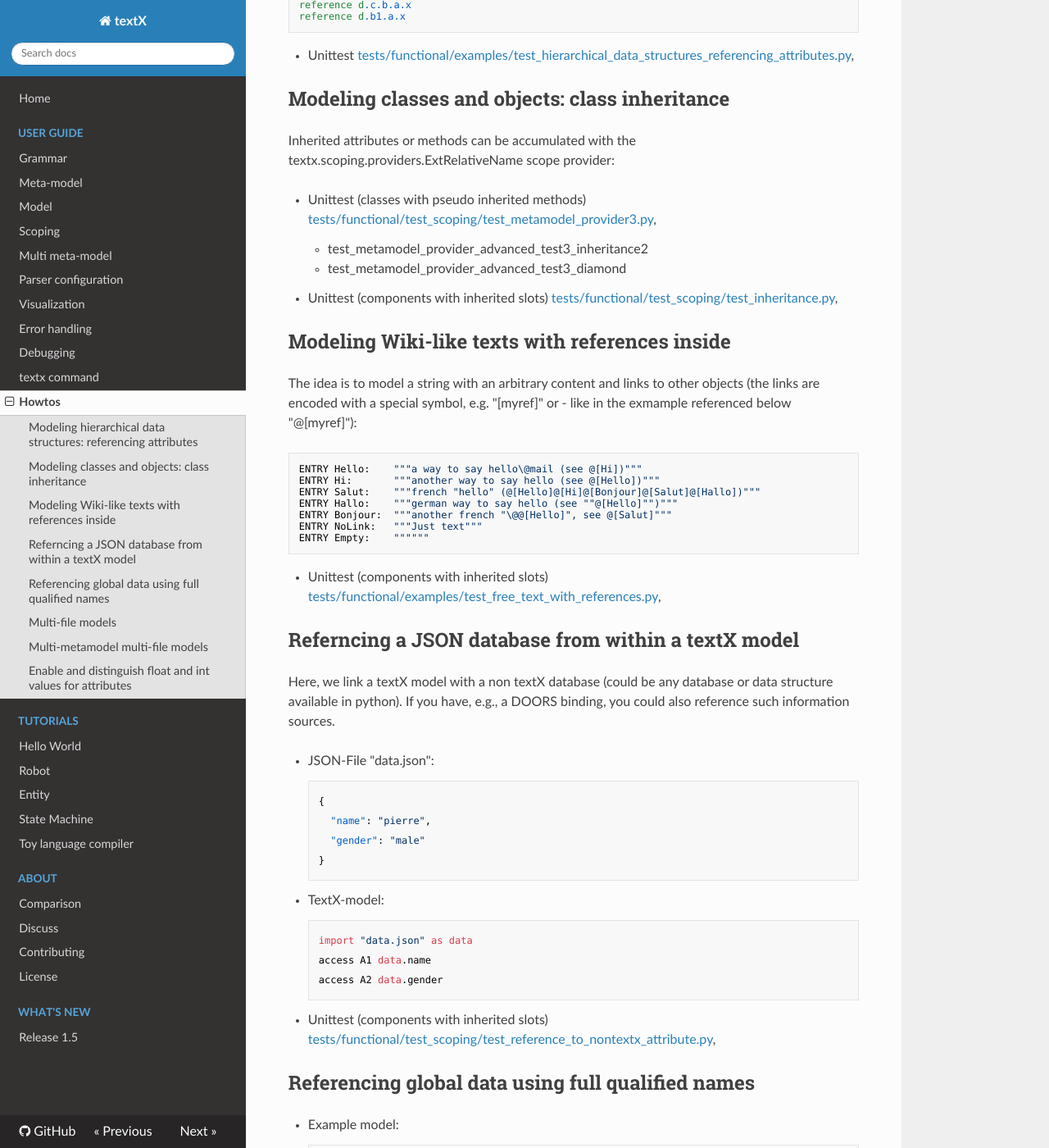
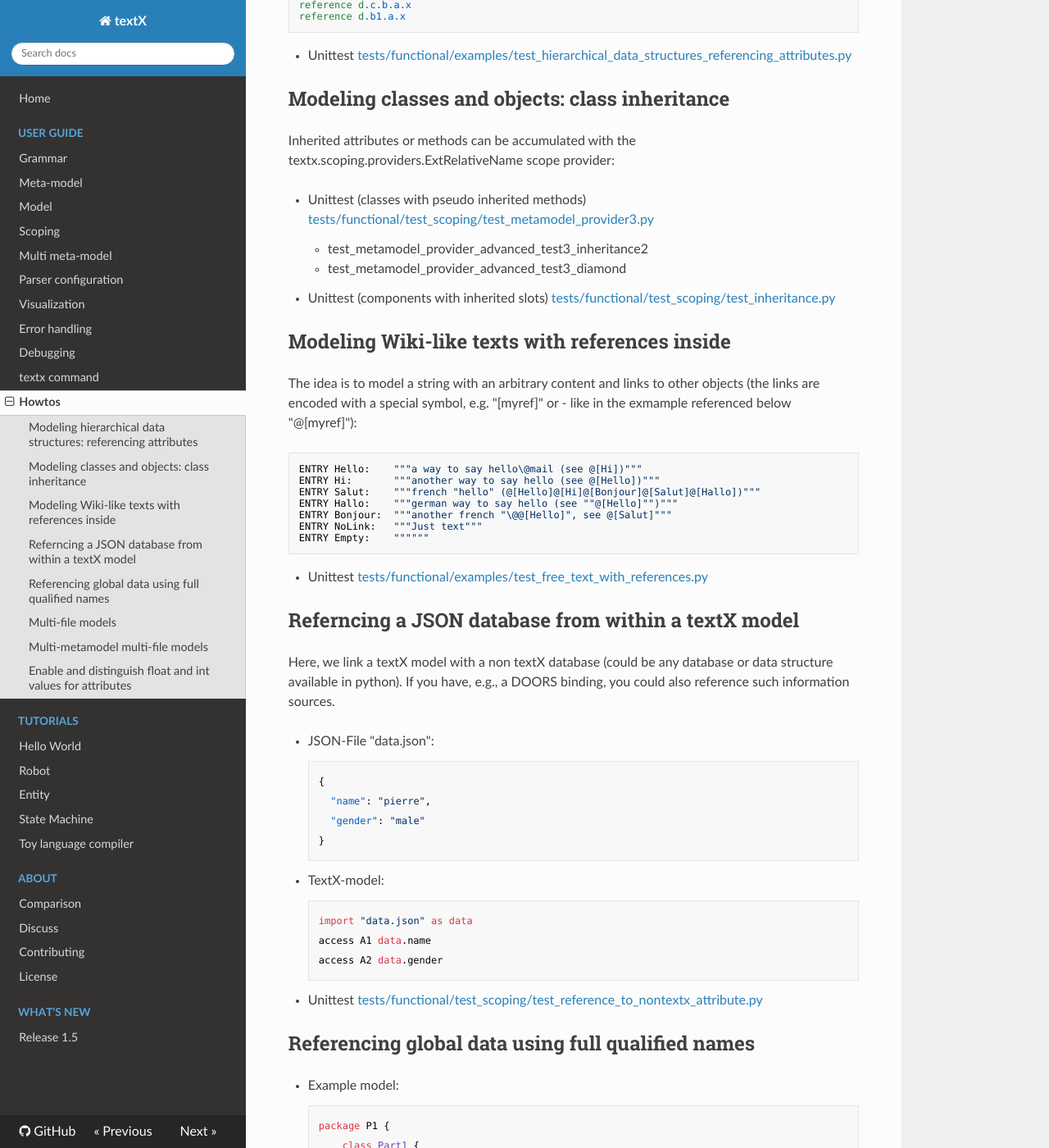
Before and after one commit to textX/textX, an MkDocs documentation site: the page built from docs/howto.md, in a window 1280 px wide and 1400 px high, scrolled down 548 px. Shown: the whole window at 82% size. Built offline with MkDocs 1.6.1, drawn with Linux system fonts in a browser that asks for light colours; nearby versions of some CDN libraries; comment, search, counter and statistics services are not loaded.

Commit message:
minor text changes

```diff
--- a/docs/howto.md
+++ b/docs/howto.md
@@ -26,7 +26,7 @@
     reference d.b1.a.x
 
  * Unittest
-   [tests/functional/examples/test_hierarchical_data_structures_referencing_attributes.py](https://github.com/igordejanovic/textX/blob/master/tests/functional/examples/test_hierarchical_data_structures_referencing_attributes.py),
+   [tests/functional/examples/test_hierarchical_data_structures_referencing_attributes.py](https://github.com/igordejanovic/textX/blob/master/tests/functional/examples/test_hierarchical_data_structures_referencing_attributes.py)
 
 ## Modeling classes and objects: class inheritance
 
@@ -34,12 +34,12 @@
 textx.scoping.providers.ExtRelativeName scope provider:
 
  * Unittest (classes with pseudo inherited methods)
-   [tests/functional/test_scoping/test_metamodel_provider3.py](https://github.com/igordejanovic/textX/blob/master/tests/functional/test_scoping/test_metamodel_provider3.py),
+   [tests/functional/test_scoping/test_metamodel_provider3.py](https://github.com/igordejanovic/textX/blob/master/tests/functional/test_scoping/test_metamodel_provider3.py)
     * test_metamodel_provider_advanced_test3_inheritance2
     * test_metamodel_provider_advanced_test3_diamond
 
  * Unittest (components with inherited slots)
-   [tests/functional/test_scoping/test_inheritance.py](https://github.com/igordejanovic/textX/blob/master/tests/functional/test_scoping/test_inheritance.py),
+   [tests/functional/test_scoping/test_inheritance.py](https://github.com/igordejanovic/textX/blob/master/tests/functional/test_scoping/test_inheritance.py)
 
 
 ## Modeling Wiki-like texts with references inside
@@ -56,8 +56,8 @@
     ENTRY NoLink:   """Just text"""
     ENTRY Empty:    """"""
 
- * Unittest (components with inherited slots)
-   [tests/functional/examples/test_free_text_with_references.py](https://github.com/igordejanovic/textX/blob/master/tests/functional/examples/test_free_text_with_references.py),
+ * Unittest
+   [tests/functional/examples/test_free_text_with_references.py](https://github.com/igordejanovic/textX/blob/master/tests/functional/examples/test_free_text_with_references.py)
 
 
 ## Referncing a JSON database from within a textX model
@@ -80,8 +80,8 @@
         access A2 data.gender
 
 
- * Unittest (components with inherited slots)
-   [tests/functional/test_scoping/test_reference_to_nontextx_attribute.py](https://github.com/igordejanovic/textX/blob/master/tests/functional/test_scoping/test_reference_to_nontextx_attribute.py),
+ * Unittest
+   [tests/functional/test_scoping/test_reference_to_nontextx_attribute.py](https://github.com/igordejanovic/textX/blob/master/tests/functional/test_scoping/test_reference_to_nontextx_attribute.py)
 
 ## Referencing global data using full qualified names
 
@@ -103,19 +103,19 @@
         }
 
  * Unittest
-   [tests/functional/test_scoping/test_full_qualified_name.py](https://github.com/igordejanovic/textX/blob/master/tests/functional/test_scoping/test_full_qualified_name.py),
+   [tests/functional/test_scoping/test_full_qualified_name.py](https://github.com/igordejanovic/textX/blob/master/tests/functional/test_scoping/test_full_qualified_name.py)
 
 
 ## Multi-file models
 
  * Unittest (global import)
-   [tests/functional/test_scoping/test_global_import_modules.py](https://github.com/igordejanovic/textX/blob/master/tests/functional/test_scoping/test_global_import_modules.py),
+   [tests/functional/test_scoping/test_global_import_modules.py](https://github.com/igordejanovic/textX/blob/master/tests/functional/test_scoping/test_global_import_modules.py)
 
  * Unittest (explicit import, "importURI")
-   [tests/functional/test_scoping/test_import_module.py](https://github.com/igordejanovic/textX/blob/master/tests/functional/test_scoping/test_import_module.py),
+   [tests/functional/test_scoping/test_import_module.py](https://github.com/igordejanovic/textX/blob/master/tests/functional/test_scoping/test_import_module.py)
 
  * Unittest (explicit import, "importURI" with custom search path)
-   [tests/functional/test_scoping/test_import_module_search_path_issue66.py](https://github.com/igordejanovic/textX/blob/master/tests/functional/test_scoping/test_import_module_search_path_issue66.py),
+   [tests/functional/test_scoping/test_import_module_search_path_issue66.py](https://github.com/igordejanovic/textX/blob/master/tests/functional/test_scoping/test_import_module_search_path_issue66.py)
 
 
 ## Multi-metamodel multi-file models
@@ -159,7 +159,7 @@
         connect A2 -> A1 // Error, must be A1 -> A2
 
  * Unittest
-   [tests/functional/test_metamodel/test_multi_metamodel_refs.py](https://github.com/igordejanovic/textX/blob/master/tests/functional/test_metamodel/test_multi_metamodel_refs.py),
+   [tests/functional/test_metamodel/test_multi_metamodel_refs.py](https://github.com/igordejanovic/textX/blob/master/tests/functional/test_metamodel/test_multi_metamodel_refs.py)
 
 ## Enable and distinguish float and int values for attributes
 
@@ -172,4 +172,4 @@
         y3 = -1.1e+2
 
  * Unittest
-   [tests/functional/examples/test_modeling_float_int_variables.py](https://github.com/igordejanovic/textX/blob/master/tests/functional/examples/test_modeling_float_int_variables.py),
+   [tests/functional/examples/test_modeling_float_int_variables.py](https://github.com/igordejanovic/textX/blob/master/tests/functional/examples/test_modeling_float_int_variables.py)
```
